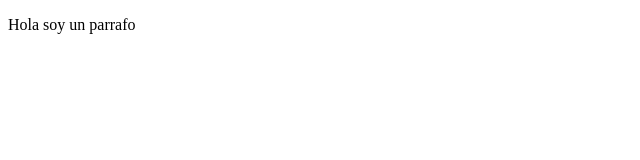
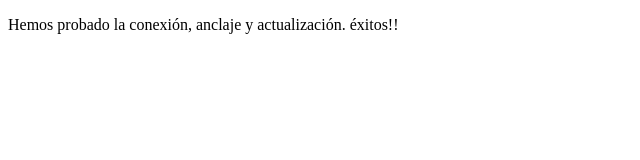
Before and after one commit to neapi666/aitana, a plain HTML site: page index.html in a window 1280 px wide. Shown: the whole page, without its empty margins (0-640 px from the left). Drawn offline with Linux system fonts and the light colour scheme.

Commit message:
ajustamos los mensajes

```diff
--- a/index.html
+++ b/index.html
@@ -3,9 +3,9 @@
 <head>
     <meta charset="UTF-8">
     <meta name="viewport" content="width=device-width, initial-scale=1.0">
-    <title>Probando curso Prework</title>
+    <title>Realizando las pruebas de la clasek</title>
 </head>
 <body>
-    <p>Hola soy un parrafo</p>
+    <p>Hemos probado la conexión, anclaje y actualización. éxitos!!</p>
 </body>
 </html>
```
